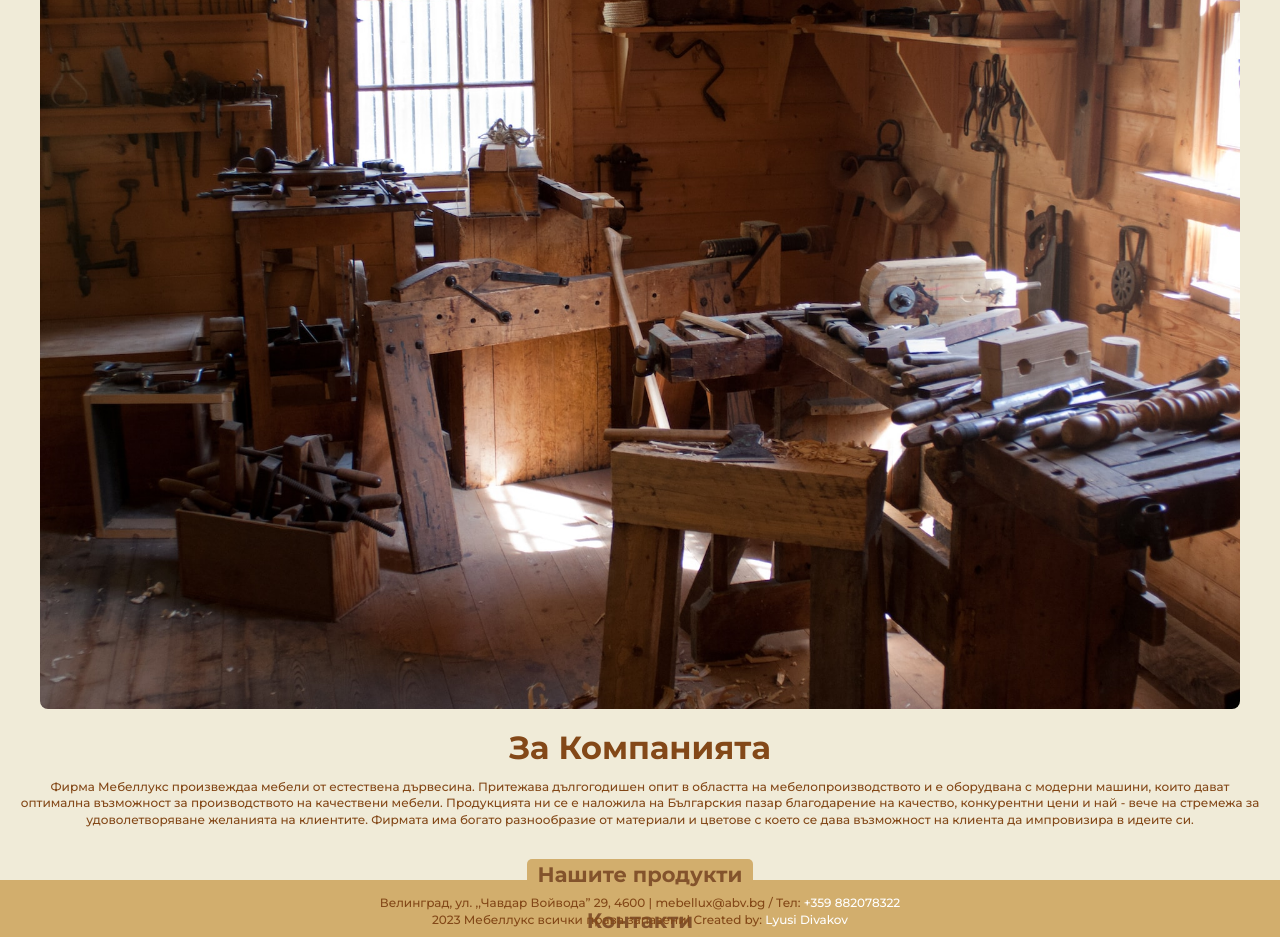
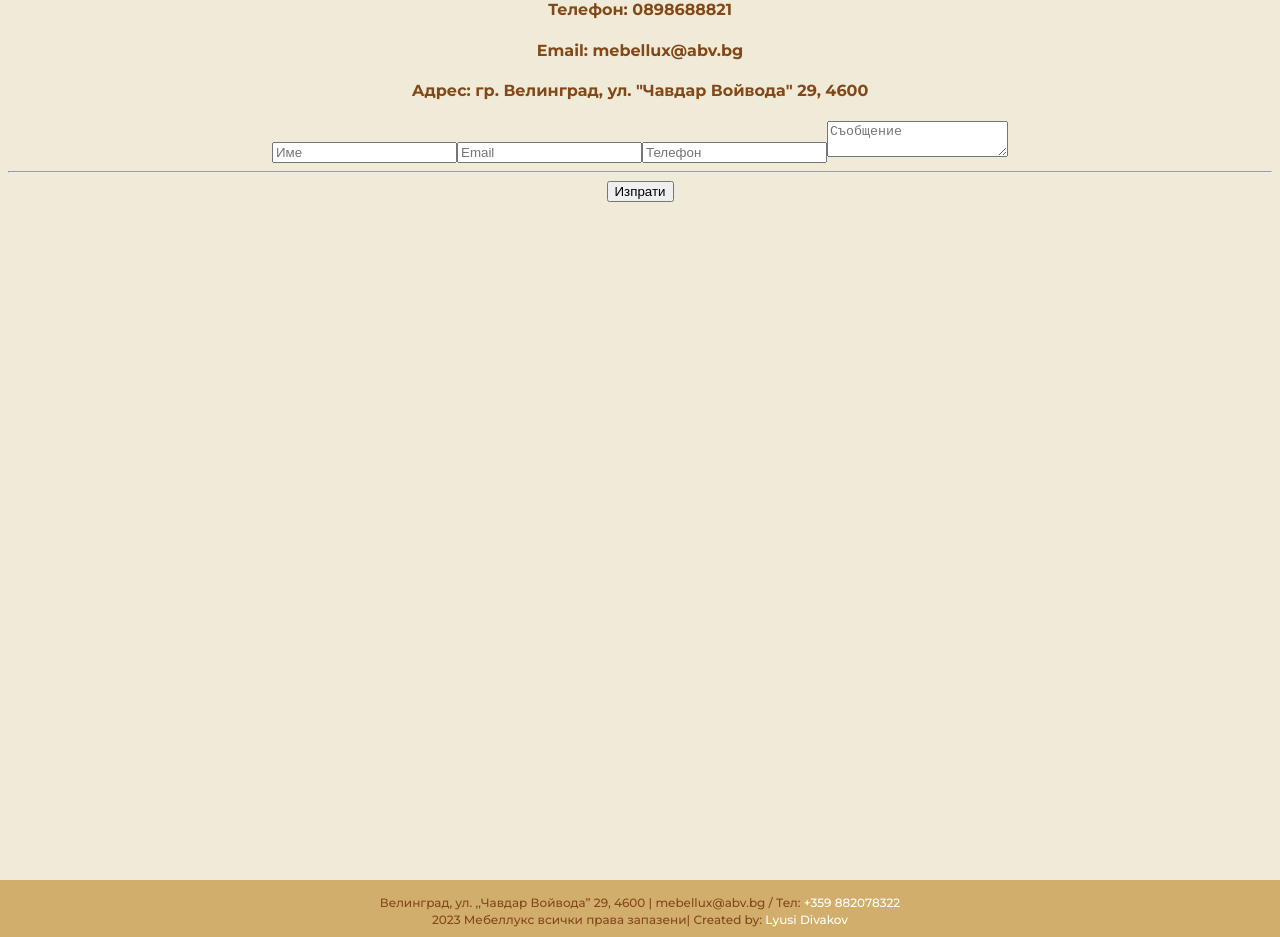
Before and after one commit to DivakovDev/MebelLux-Site, a React (Vite) app in the folder mebel-lux/: page /contacts in a window 1280 px wide. Shown: the part 180-1117 px from the top of the page. Built offline with nearby package versions, Linux system fonts and the light colour scheme; a web font is replaced by a local one.

Commit message:
update contactsMain.jsx, forUsMain.jsx, navigation.jsx and App.jsx

```diff
--- a/mebel-lux/components/contactsMain.jsx
+++ b/mebel-lux/components/contactsMain.jsx
@@ -4,30 +4,20 @@ export default function Main() {
   return (
     <>
       <main>
-        <section className="panel">
-          <img className="bed" src="../images/for-us.jpg" alt="bed image" />
-        </section>
+        <h1>Контакти</h1>
+        <h4>Телефон: 0898688821</h4>
+        <h4>Email: mebellux@abv.bg</h4>
+        <h4>Адрес: гр. Велинград, ул. "Чавдар Войвода" 29, 4600</h4>
+        <div>
+            <input type="text" placeholder="Име"/>
+            <input type="text" placeholder="Email"/>
+            <input type="text" placeholder="Телефон"/>
+            <textarea type="text" placeholder="Съобщение"/>
+            <hr />
+            <button type="submit">Изпрати</button>
+        </div>
 
-        <div className="columns half">
-          <div className="col left">
-            <h3>За Компанията</h3>
 
-            <p>
-              Фирма Мебеллукс произвеждаа мебели от естествена дървесина.
-              Притежава дългогодишен опит в областта на мебелопроизводството и е
-              оборудвана с модерни машини, които дават оптимална възможност за
-              производството на качествени мебели. Продукцията ни се е наложила
-              на Българския пазар благодарение на качество, конкурентни цени и
-              най - вече на стремежа за удоволетворяване желанията на клиентите.
-              Фирмата има богато разнообразие от материали и цветове с което се
-              дава възможност на клиента да импровизира в идеите си.
-            </p>
-          </div>
-          <div className="info">
-            <Link to="/products">Нашите продукти</Link>
-            <Link to="/contacts">Контакти</Link>
-          </div>
-        </div>
       </main>
     </>
   );
--- a/mebel-lux/components/forUsMain.jsx
+++ b/mebel-lux/components/forUsMain.jsx
@@ -25,7 +25,7 @@ export default function Main() {
           </div>
           <div className="info">
             <Link to="/products">Нашите продукти</Link>
-            <Link to="/products">Контакти</Link>
+            <Link to="/contacts">Контакти</Link>
           </div>
         </div>
       </main>
--- a/mebel-lux/components/navigation.jsx
+++ b/mebel-lux/components/navigation.jsx
@@ -40,10 +40,10 @@ export default function NavigationBar() {
               <Link to="/products">Продукти</Link>
             </li>
             <li>
-              <Link to="#">За Компанията</Link>
+              <Link to="/for-us">За Компанията</Link>
             </li>
             <li>
-              <Link to="#">Контакти</Link>
+              <Link to="/contacts">Контакти</Link>
           </li>
         </ul>
         <p className="nav-info">
```
